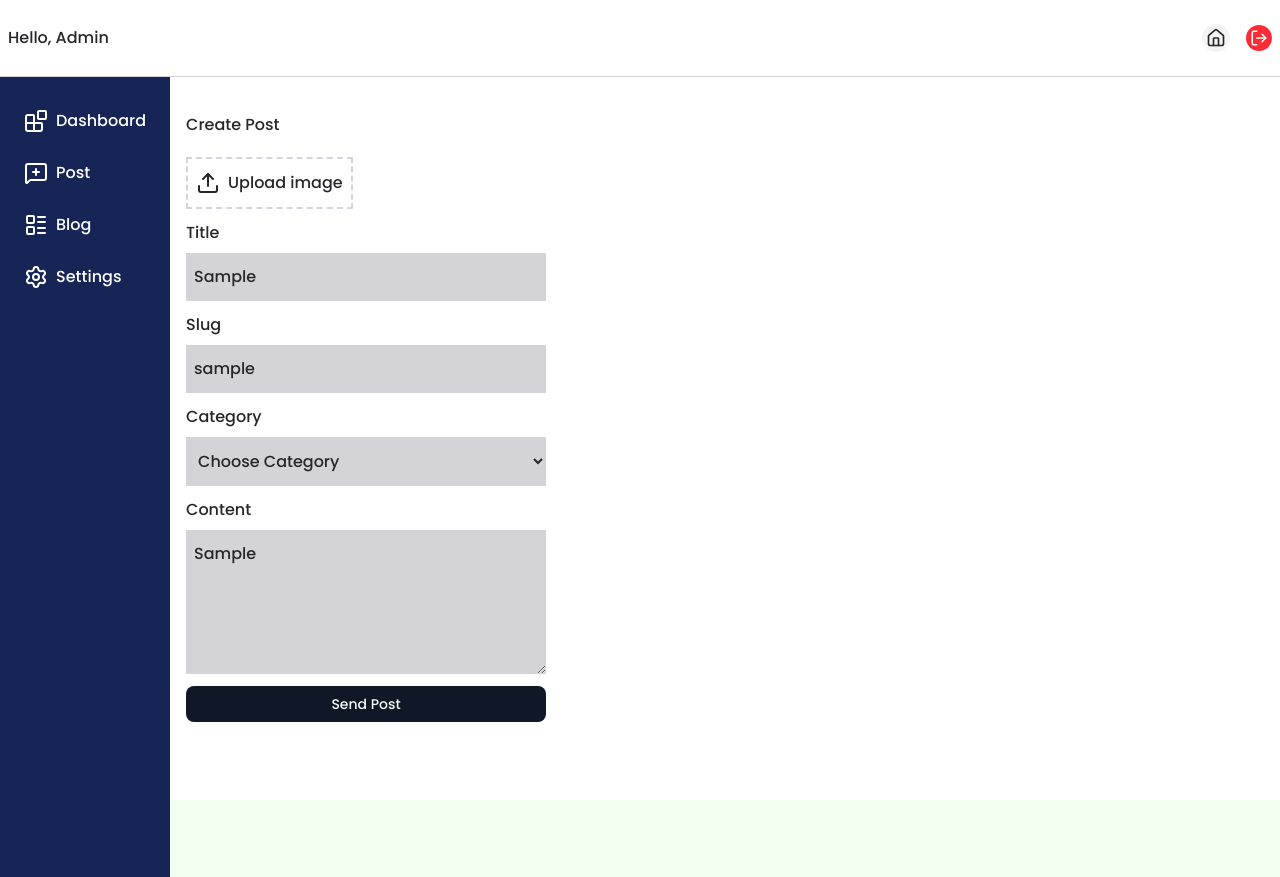
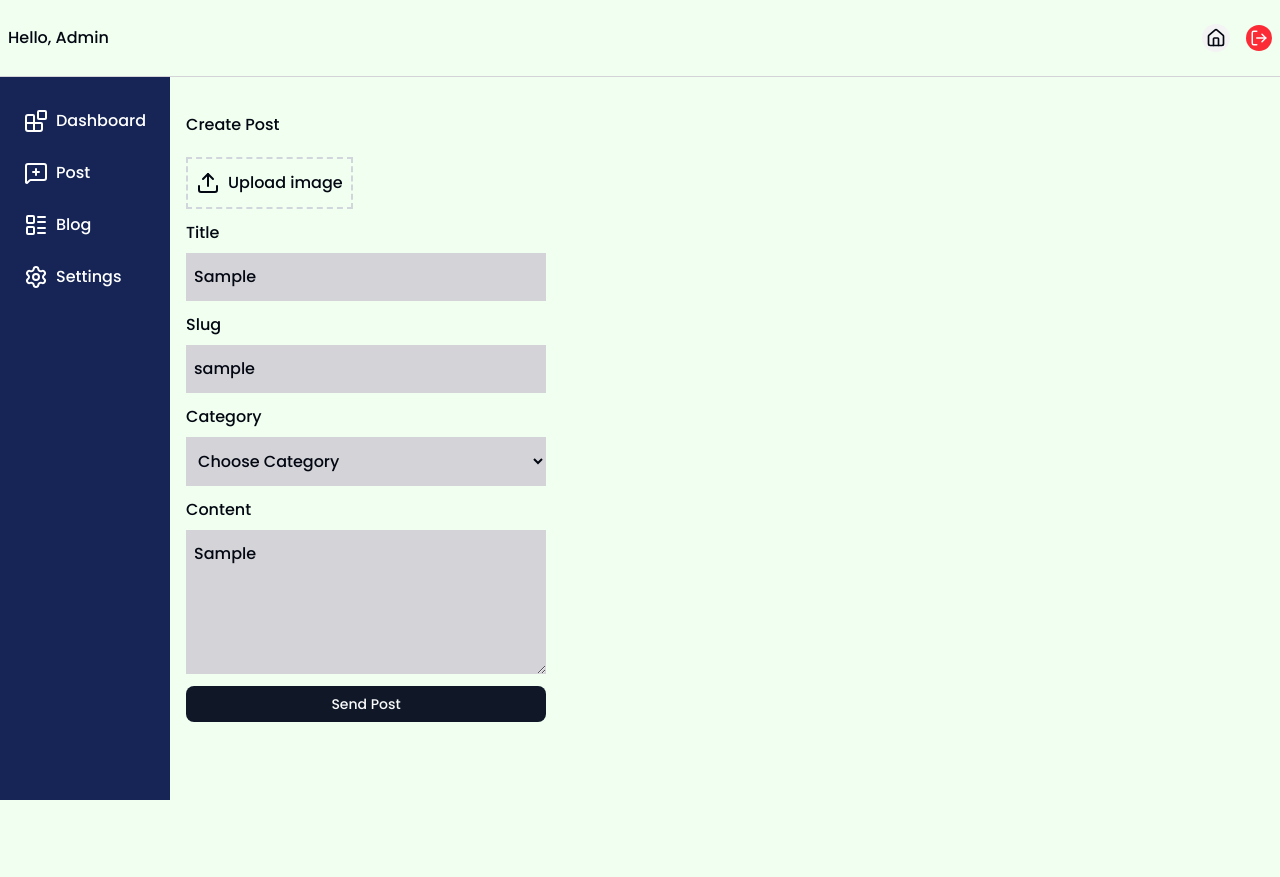
Before and after one commit to thenoobchad/chidisblog, a Next.js app: page /admin/post in a window 1280 px wide. Both pictures are taken after typing "Sample", "Sample", "Sample" into the empty fields and a click on the button "Send Post". After the commit the page ends 800 px from the top, so only its background shows below. Built offline with nearby package versions, Linux system fonts and the light colour scheme; no server answers.

Commit message:
fix:comment

```diff
--- a/app/[[...page]]/page.tsx
+++ b/app/[[...page]]/page.tsx
@@ -70,7 +70,7 @@ export default async function Home({ params, searchParams }: Props) {
 								<h4 className="text-sm font-bold uppercase">feat. </h4>
 								<div className="w-full h-px bg-zinc-300" />
 							</div>
-							<FeaturedPost posts={JSON.parse(JSON.stringify(posts))} />
+							{posts.length > 0 && <FeaturedPost posts={JSON.parse(JSON.stringify(posts))} />}
 						</>
 					)}
 
@@ -81,8 +81,7 @@ export default async function Home({ params, searchParams }: Props) {
 						<div className="w-full h-px bg-zinc-300" />
 					</div>
 
-					<PostList posts={filteredPost} />
-
+					{filteredPost.length > 0 && <PostList posts={filteredPost} />}
 
 					{/* PAGINATION  */}
 
@@ -127,13 +126,13 @@ export default async function Home({ params, searchParams }: Props) {
 
 const FeaturedPost = async ({ posts }) => {
 	const post = posts[1];
-	console.log("this is the featured post", post);
+
 	return (
 		<div className="w-full relative">
-			<Link href={`/blog/${post.slug}`}>
+			<Link href={`/blog/${post?.slug}`}>
 				<div className="h-68 md:h-88 lg:h-100 lg: w-full flex relative overflow-hidden">
 					<Image
-						src={"/images/imagebg.png"}
+						src={post?.image}
 						alt="image"
 						fill
 						className="bg-cover"
@@ -144,7 +143,7 @@ const FeaturedPost = async ({ posts }) => {
 					<p className="uppercase font-extrabold"> {post.tag ?? "Featured"}</p>
 				</button>
 
-				<UnderlineHeading size="text-lg pt-4" text={`${post.title}`} />
+				<UnderlineHeading size="text-lg pt-4" text={`${post?.title}`} />
 			</Link>
 			<p className="text-sm font-light">{post.content.slice(0, 180)}...</p>
 			<div className="flex gap-4 py-4">
--- a/app/admin/_components/admin-sidebar.tsx
+++ b/app/admin/_components/admin-sidebar.tsx
@@ -11,7 +11,7 @@ import Link from "next/link";
 
 export const AdminSidebar = () => {
 	return (
-		<div className=" px-3 pt-6 bg-blue-950 text-white h-full ">
+		<div className="flex-none overflow-y-auto px-3 pt-6 bg-blue-950 text-white h-full ">
 			<ul className="flex flex-col gap-3 flex-1 ">
 				{" "}
 				{navlinks.map((item, i) => (
--- a/app/admin/layout.tsx
+++ b/app/admin/layout.tsx
@@ -14,17 +14,18 @@ export default function Adminlayout({ children }: { children: ReactNode }) {
 
 
 	return (
-		<main className="w-full h-screen mx-auto max-w-7xl items-center justify-center flex flex-col relative bg-white text-zinc-800">
+		<main>
 			{loading ? (
 				<div className="h-15 w-15 border-t-3 border-r-3 animate-spin rounded-full" />
 			) : (
-				<div className="h-full w-full relative">
-					<div className="w-full ">
+				<div className=" flex h-screen flex-col overflow-hidden w-full relative">
+					<div className=" flex  w-full flex-none">
 						<AdminHeader user={user} />
 					</div>
-					<div className=" w-full h-full relative flex">
+
+					<div className="flex flex-1 overflow-hidden">
 						<AdminSidebar />
-						<div className="overflow-y-auto w-full min-h-screen">{children}</div>
+					<div className="overflow-y-auto w-full flex-1 h-[2000px]">{children}</div>
 					</div>
 				</div>
 			)}
--- a/app/admin/post/page.tsx
+++ b/app/admin/post/page.tsx
@@ -114,7 +114,7 @@ export default function PostPage() {
 		console.log(category);
 	};
 	return (
-		<div className="p-4 w-full h-full">
+		<div className="p-4 w-full min-h-full overflow-y-scroll">
 			<h1 className="py-5">Create Post</h1>
 			<form onSubmit={handleSubmit} className="max-w-90 flex flex-col gap-3">
 				<div className="flex flex-col gap-2">
@@ -194,7 +194,7 @@ export default function PostPage() {
 						value={category}
 						onChange={handleSelect}
 						className="bg-zinc-300 px-2 py-3 outline-none">
-						<option >Choose Category</option>
+						<option>Choose Category</option>
 						<option value="politics">Politics</option>
 						<option value="economy">Economy</option>
 						<option value="science">Science</option>
--- a/app/blog/[slug]/page.tsx
+++ b/app/blog/[slug]/page.tsx
@@ -42,7 +42,7 @@ export default async function PostPage(params: {
 				<div className="w-full relative">
 					<div className="h-80 md:h-100 lg:h-120 min-w-80 flex overflow-hidden relative">
 						<Image
-							src={"/images/imagebg.png"}
+							src={post?.image}
 							fill
 							alt="image"
 							className="object-cover"
--- a/components/comment-form.tsx
+++ b/components/comment-form.tsx
@@ -31,7 +31,6 @@ export default function CommentForm({ postId }: { postId: string }) {
 			createdAt: serverTimestamp(),
 		};
 
-		console.log(formData);
 		try {
 			const commentsRef = collection(db, "posts", postId, "comments");
 
@@ -56,7 +55,7 @@ export default function CommentForm({ postId }: { postId: string }) {
 		const unsubscribe = onSnapshot(commentsQuery, (snapshot) => {
 			const comments = [];
 			snapshot.forEach((doc) => {
-				console.log(doc, "doc here");
+
 				comments.push({ id: doc.id, ...doc.data() });
 			});
 
```
